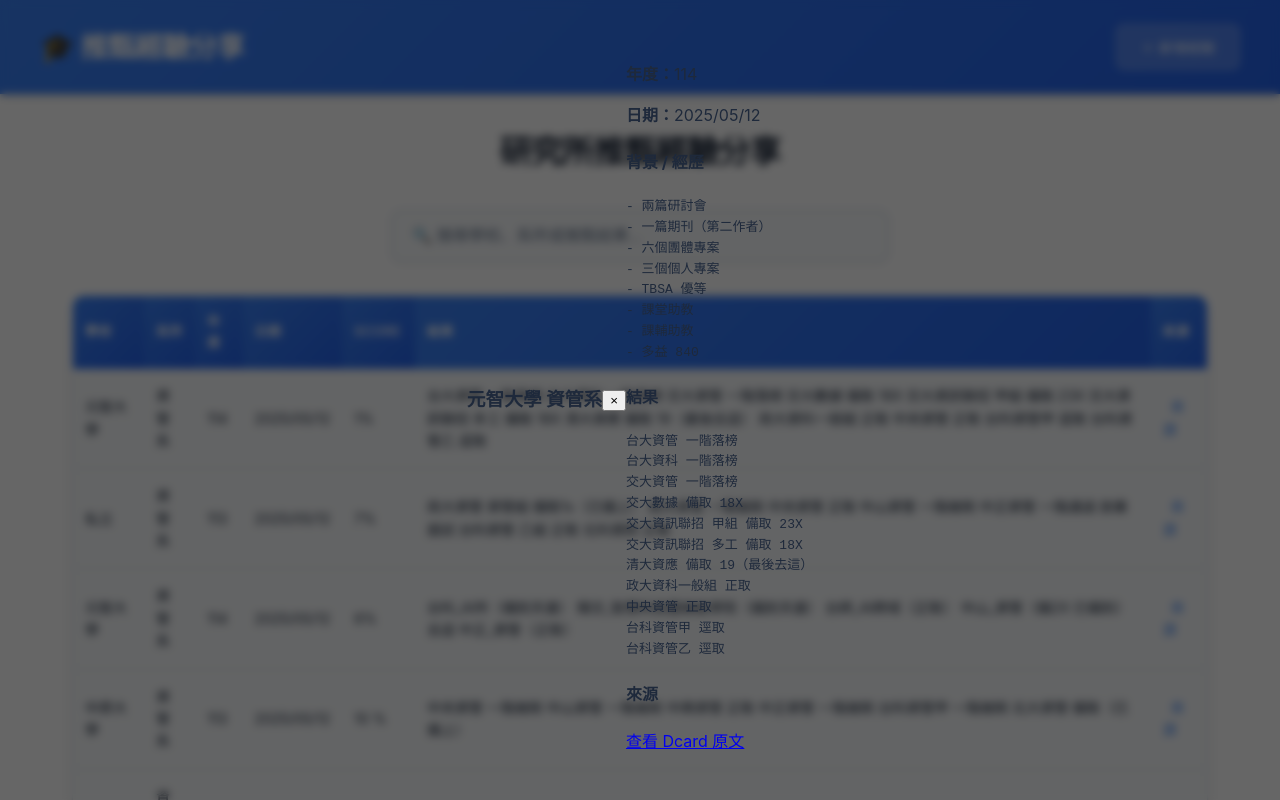
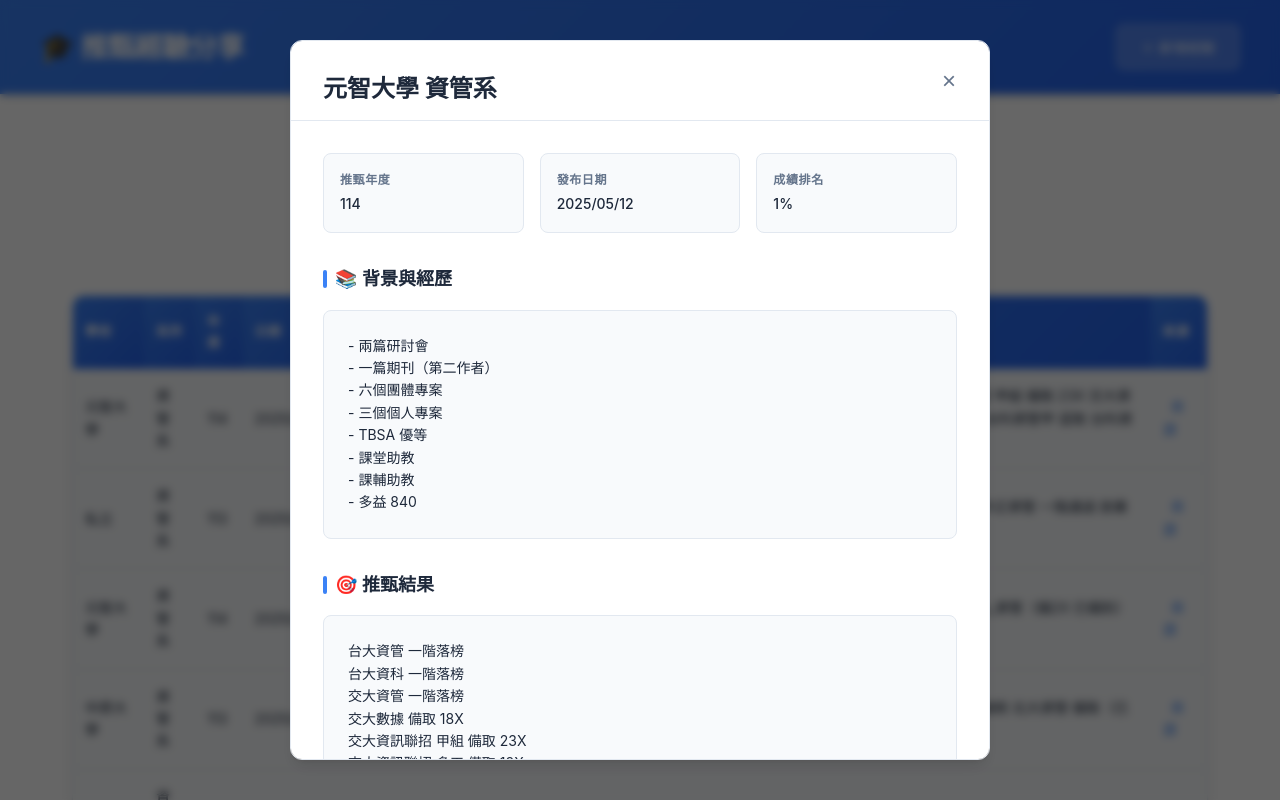
Before and after one commit to ShihPing0803/grad-experience-share, a Vue app: page / in a window 1280 px wide. Both pictures are taken after a click on the element 640 px from the left and 418 px from the top of the page. Shown: the top 800 px of the page. Built offline with nearby package versions, Linux system fonts and the light colour scheme.

Commit message:
Updated DetailModal.vue

```diff
--- a/src/components/DetailModal.vue
+++ b/src/components/DetailModal.vue
@@ -1,20 +1,49 @@
 <template>
-    <div v-if="visible" class="modal-overlay">
-        <h3>{{ post?.pSchool }} {{ post?.pDep }}</h3>
-        <button class="close" @click="close">×</button>
-        <section class="content">
-            <p><strong>年度：</strong>{{ post?.pYear }}</p>
-            <p><strong>日期：</strong>{{ post?.pDate }}</p>
+    <div v-if="visible" class="modal-overlay" @click.self="close">
+        <div class="modal-content">
+            <div class="modal-header">
+                <h3 class="modal-title">{{ post?.pSchool }} {{ post?.pDep }}</h3>
+                <button class="close-btn" @click="close">×</button>
+            </div>
 
-            <h4>背景 / 經歷</h4>
-            <pre>{{ post?.pExp || '無' }}</pre>
+            <div class="modal-body">
+                <div class="info-grid">
+                    <div class="info-item">
+                        <div class="info-label">推甄年度</div>
+                        <div class="info-value">{{ post?.pYear || '-' }}</div>
+                    </div>
+                    <div class="info-item">
+                        <div class="info-label">發布日期</div>
+                        <div class="info-value">{{ post?.pDate || '-' }}</div>
+                    </div>
+                    <div class="info-item">
+                        <div class="info-label">成績排名</div>
+                        <div class="info-value">{{ post?.pScore || '-' }}</div>
+                    </div>
+                    <div class="info-item" v-if="post?.pGPA">
+                        <div class="info-label">GPA</div>
+                        <div class="info-value">{{ post.pGPA }}</div>
+                    </div>
+                </div>
 
-            <h4>結果</h4>
-            <pre>{{ post?.pResult1 || '無' }}</pre>
+                <div class="section">
+                    <h4 class="section-title">📚 背景與經歷</h4>
+                    <div class="section-content">{{ post?.pExp || '無相關資訊' }}</div>
+                </div>
 
-            <h4>來源</h4>
-            <a v-if="post?.pURL" :href="post.pURL" target="_blank">查看 Dcard 原文</a>
-        </section>
+                <div class="section">
+                    <h4 class="section-title">🎯 推甄結果</h4>
+                    <div class="section-content">{{ post?.pResult1 || '無相關資訊' }}</div>
+                </div>
+
+                <div class="section" v-if="post?.pURL">
+                    <h4 class="section-title">🔗 資料來源</h4>
+                    <a :href="post.pURL" target="_blank" class="source-link">
+                        📖 查看 Dcard 原文
+                    </a>
+                </div>
+            </div>
+        </div>
     </div>
 </template>
 
```
